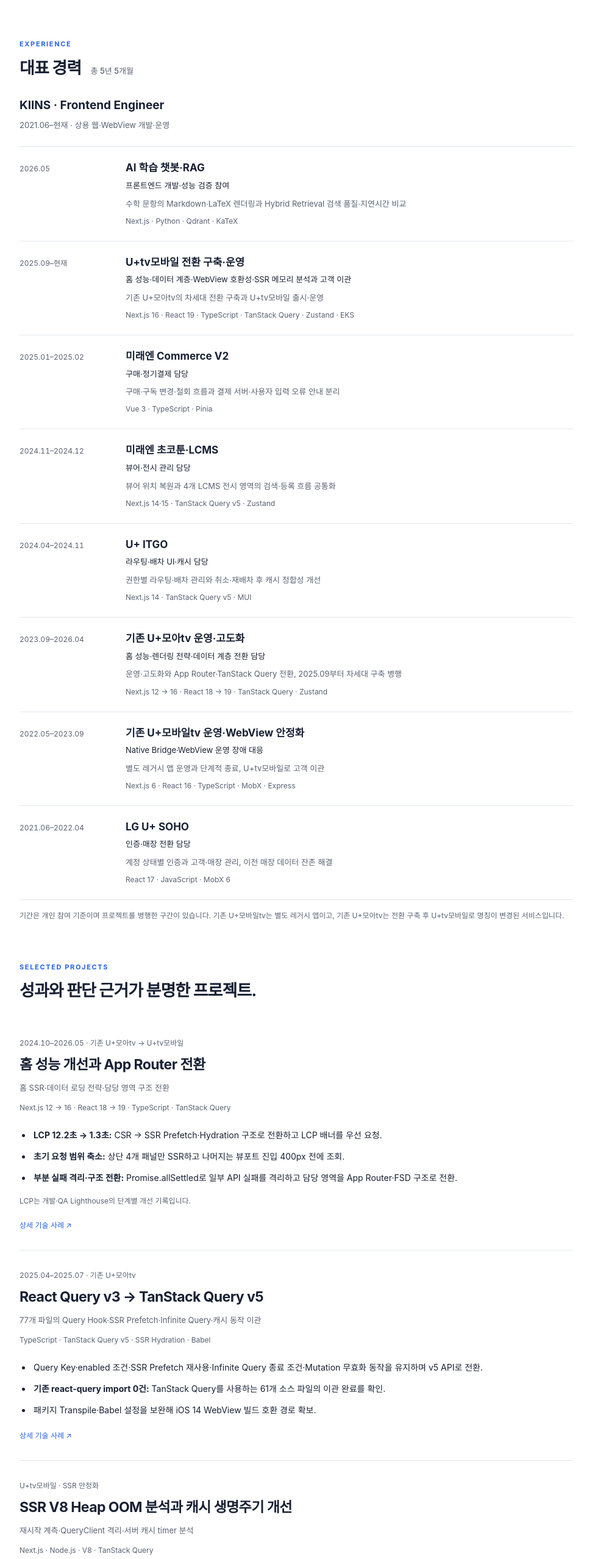
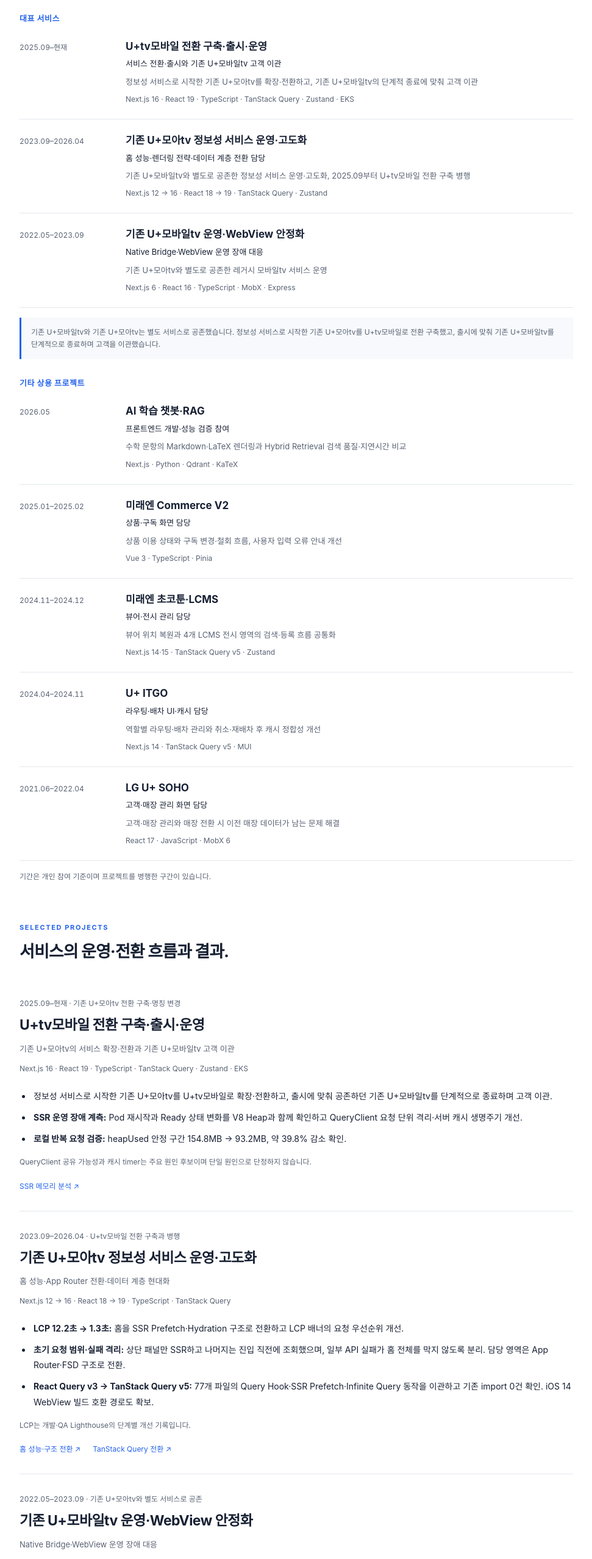
Before and after one commit to dongmin3891/ddongmy-os, a Next.js app: page /resume in a window 1280 px wide. Shown: the part 1379-3936 px from the top of the page at 61% size, without its empty margins (154-1125 px from the left). Built offline with nearby package versions, Linux system fonts and the light colour scheme; a web font is replaced by a local one.

Commit message:
feat: clarify resume project chronology

```diff
--- a/app/resume/page.tsx
+++ b/app/resume/page.tsx
@@ -49,7 +49,33 @@ const cases = [
   },
 ] as const
 
-const experienceRoles = [
+const representativeServiceRoles = [
+  {
+    name: 'U+tv모바일 전환 구축·출시·운영',
+    period: '2025.09–현재',
+    role: '서비스 전환·출시와 기존 U+모바일tv 고객 이관',
+    tech: 'Next.js 16 · React 19 · TypeScript · TanStack Query · Zustand · EKS',
+    detail:
+      '정보성 서비스로 시작한 기존 U+모아tv를 확장·전환하고, 기존 U+모바일tv의 단계적 종료에 맞춰 고객 이관',
+  },
+  {
+    name: '기존 U+모아tv 정보성 서비스 운영·고도화',
+    period: '2023.09–2026.04',
+    role: '홈 성능·렌더링 전략·데이터 계층 전환 담당',
+    tech: 'Next.js 12 → 16 · React 18 → 19 · TanStack Query · Zustand',
+    detail:
+      '기존 U+모바일tv와 별도로 공존한 정보성 서비스 운영·고도화, 2025.09부터 U+tv모바일 전환 구축 병행',
+  },
+  {
+    name: '기존 U+모바일tv 운영·WebView 안정화',
+    period: '2022.05–2023.09',
+    role: 'Native Bridge·WebView 운영 장애 대응',
+    tech: 'Next.js 6 · React 16 · TypeScript · MobX · Express',
+    detail: '기존 U+모아tv와 별도로 공존한 레거시 모바일tv 서비스 운영',
+  },
+] as const
+
+const additionalProjectRoles = [
   {
     name: 'AI 학습 챗봇·RAG',
     period: '2026.05',
@@ -59,18 +85,11 @@ const experienceRoles = [
       '수학 문항의 Markdown·LaTeX 렌더링과 Hybrid Retrieval 검색 품질·지연시간 비교',
   },
   {
-    name: 'U+tv모바일 전환 구축·운영',
-    period: '2025.09–현재',
-    role: '홈 성능·데이터 계층·WebView 호환성·SSR 메모리 분석과 고객 이관',
-    tech: 'Next.js 16 · React 19 · TypeScript · TanStack Query · Zustand · EKS',
-    detail: '기존 U+모아tv의 차세대 전환 구축과 U+tv모바일 출시·운영',
-  },
-  {
     name: '미래엔 Commerce V2',
     period: '2025.01–2025.02',
-    role: '구매·정기결제 담당',
+    role: '상품·구독 화면 담당',
     tech: 'Vue 3 · TypeScript · Pinia',
-    detail: '구매·구독 변경·철회 흐름과 결제 서버·사용자 입력 오류 안내 분리',
+    detail: '상품 이용 상태와 구독 변경·철회 흐름, 사용자 입력 오류 안내 개선',
   },
   {
     name: '미래엔 초코툰·LCMS',
@@ -84,29 +103,14 @@ const experienceRoles = [
     period: '2024.04–2024.11',
     role: '라우팅·배차 UI·캐시 담당',
     tech: 'Next.js 14 · TanStack Query v5 · MUI',
-    detail: '권한별 라우팅·배차 관리와 취소·재배차 후 캐시 정합성 개선',
-  },
-  {
-    name: '기존 U+모아tv 운영·고도화',
-    period: '2023.09–2026.04',
-    role: '홈 성능·렌더링 전략·데이터 계층 전환 담당',
-    tech: 'Next.js 12 → 16 · React 18 → 19 · TanStack Query · Zustand',
-    detail:
-      '운영·고도화와 App Router·TanStack Query 전환, 2025.09부터 차세대 구축 병행',
-  },
-  {
-    name: '기존 U+모바일tv 운영·WebView 안정화',
-    period: '2022.05–2023.09',
-    role: 'Native Bridge·WebView 운영 장애 대응',
-    tech: 'Next.js 6 · React 16 · TypeScript · MobX · Express',
-    detail: '별도 레거시 앱 운영과 단계적 종료, U+tv모바일로 고객 이관',
+    detail: '역할별 라우팅·배차 관리와 취소·재배차 후 캐시 정합성 개선',
   },
   {
     name: 'LG U+ SOHO',
     period: '2021.06–2022.04',
-    role: '인증·매장 전환 담당',
+    role: '고객·매장 관리 화면 담당',
     tech: 'React 17 · JavaScript · MobX 6',
-    detail: '계정 상태별 인증과 고객·매장 관리, 이전 매장 데이터 잔존 해결',
+    detail: '고객·매장 관리와 매장 전환 시 이전 매장 데이터가 남는 문제 해결',
   },
 ] as const
 
@@ -206,6 +210,159 @@ export default function ResumePage() {
             </div>
           </div>
         </section>
+        <section className={styles.section} aria-labelledby="experience">
+          <p className={styles.eyebrow}>EXPERIENCE</p>
+          <h2 id="experience">
+            대표 경력 <span className={styles.headingMeta}>총 5년 5개월</span>
+          </h2>
+          <p className={styles.company}>
+            KIINS · Frontend Engineer{' '}
+            <span>2021.06–현재 · 상용 웹·WebView 개발·운영</span>
+          </p>
+          <h3 className={styles.experienceGroupTitle}>대표 서비스</h3>
+          <div className={styles.experienceList}>
+            {representativeServiceRoles.map((item) => (
+              <article key={`${item.period}-${item.name}`}>
+                <p className={styles.period}>{item.period}</p>
+                <div>
+                  <h3>{item.name}</h3>
+                  <p className={styles.role}>{item.role}</p>
+                  <p className={styles.experienceDetail}>{item.detail}</p>
+                  <p className={styles.tech}>{item.tech}</p>
+                </div>
+              </article>
+            ))}
+          </div>
+          <p className={`${styles.note} ${styles.serviceLineage}`}>
+            기존 U+모바일tv와 기존 U+모아tv는 별도 서비스로 공존했습니다.
+            정보성 서비스로 시작한 기존 U+모아tv를 U+tv모바일로 전환 구축했고,
+            출시에 맞춰 기존 U+모바일tv를 단계적으로 종료하며 고객을 이관했습니다.
+          </p>
+          <h3 className={styles.experienceGroupTitle}>기타 상용 프로젝트</h3>
+          <div className={`${styles.experienceList} ${styles.additionalExperienceList}`}>
+            {additionalProjectRoles.map((item) => (
+              <article key={`${item.period}-${item.name}`}>
+                <p className={styles.period}>{item.period}</p>
+                <div>
+                  <h3>{item.name}</h3>
+                  <p className={styles.role}>{item.role}</p>
+                  <p className={styles.experienceDetail}>{item.detail}</p>
+                  <p className={styles.tech}>{item.tech}</p>
+                </div>
+              </article>
+            ))}
+          </div>
+          <p className={styles.note}>
+            기간은 개인 참여 기준이며 프로젝트를 병행한 구간이 있습니다.
+          </p>
+        </section>
+        <section className={styles.section} aria-labelledby="projects">
+          <p className={styles.eyebrow}>SELECTED PROJECTS</p>
+          <h2 id="projects">서비스의 운영·전환 흐름과 결과.</h2>
+          <article className={styles.project}>
+            <p className={styles.period}>
+              2025.09–현재 · 기존 U+모아tv 전환 구축·명칭 변경
+            </p>
+            <h3>U+tv모바일 전환 구축·출시·운영</h3>
+            <p className={styles.role}>
+              기존 U+모아tv의 서비스 확장·전환과 기존 U+모바일tv 고객 이관
+            </p>
+            <p className={styles.tech}>
+              Next.js 16 · React 19 · TypeScript · TanStack Query · Zustand · EKS
+            </p>
+            <ul>
+              <li>
+                정보성 서비스로 시작한 기존 U+모아tv를 U+tv모바일로 확장·전환하고,
+                출시에 맞춰 공존하던 기존 U+모바일tv를 단계적으로 종료하며 고객
+                이관.
+              </li>
+              <li>
+                <strong>SSR 운영 장애 계측:</strong> Pod 재시작과 Ready 상태 변화를
+                V8 Heap과 함께 확인하고 QueryClient 요청 단위 격리·서버 캐시
+                생명주기 개선.
+              </li>
+              <li>
+                <strong>로컬 반복 요청 검증:</strong> heapUsed 안정 구간 154.8MB →
+                93.2MB, 약 39.8% 감소 확인.
+              </li>
+            </ul>
+            <p className={styles.note}>
+              QueryClient 공유 가능성과 캐시 timer는 주요 원인 후보이며 단일
+              원인으로 단정하지 않습니다.
+            </p>
+            <div className={styles.projectLinks}>
+              <Link href={cases[1].href}>SSR 메모리 분석 ↗</Link>
+            </div>
+          </article>
+          <article className={styles.project}>
+            <p className={styles.period}>
+              2023.09–2026.04 · U+tv모바일 전환 구축과 병행
+            </p>
+            <h3>기존 U+모아tv 정보성 서비스 운영·고도화</h3>
+            <p className={styles.role}>
+              홈 성능·App Router 전환·데이터 계층 현대화
+            </p>
+            <p className={styles.tech}>
+              Next.js 12 → 16 · React 18 → 19 · TypeScript · TanStack Query
+            </p>
+            <ul>
+              <li>
+                <strong>LCP 12.2초 → 1.3초:</strong> 홈을 SSR
+                Prefetch·Hydration 구조로 전환하고 LCP 배너의 요청 우선순위 개선.
+              </li>
+              <li>
+                <strong>초기 요청 범위·실패 격리:</strong> 상단 패널만 SSR하고
+                나머지는 진입 직전에 조회했으며, 일부 API 실패가 홈 전체를 막지
+                않도록 분리. 담당 영역은 App Router·FSD 구조로 전환.
+              </li>
+              <li>
+                <strong>React Query v3 → TanStack Query v5:</strong> 77개 파일의
+                Query Hook·SSR Prefetch·Infinite Query 동작을 이관하고 기존 import
+                0건 확인. iOS 14 WebView 빌드 호환 경로도 확보.
+              </li>
+            </ul>
+            <p className={styles.note}>
+              LCP는 개발·QA Lighthouse의 단계별 개선 기록입니다.
+            </p>
+            <div className={styles.projectLinks}>
+              <Link href={cases[0].href}>홈 성능·구조 전환 ↗</Link>
+              <Link href={cases[2].href}>TanStack Query 전환 ↗</Link>
+            </div>
+          </article>
+          <article className={styles.project}>
+            <p className={styles.period}>
+              2022.05–2023.09 · 기존 U+모아tv와 별도 서비스로 공존
+            </p>
+            <h3>기존 U+모바일tv 운영·WebView 안정화</h3>
+            <p className={styles.role}>
+              Native Bridge·WebView 운영 장애 대응
+            </p>
+            <p className={styles.tech}>
+              Next.js 6 · React 16 · TypeScript · MobX · Express
+            </p>
+            <ul>
+              <li>
+                모바일 Safari·Chrome·iOS WebView와 Native Bridge의 이벤트·화면
+                복원 시점 차이를 구분해 운영 이슈 대응.
+              </li>
+              <li>
+                반복 생성되는 공통 컴포넌트에서 MobX autorun disposer 누락과
+                reaction 누적을 확인하고, unmount 시 구독을 해제하도록 개선.
+              </li>
+              <li>
+                서비스 종료 후 동일 패턴의 독립 환경에서 1,000회 반복 검증해 잔존
+                reaction·callback 1,000개 → 0개와 GC 후 Heap 기준선 회복 확인.
+              </li>
+            </ul>
+            <p className={styles.note}>
+              1,000회 반복·1,000개 → 0개는 서비스 종료 후 독립 재현 결과이며
+              운영 환경의 측정값이 아닙니다.
+            </p>
+            <div className={styles.projectLinks}>
+              <Link href={cases[3].href}>MobX 메모리 분석 ↗</Link>
+            </div>
+          </article>
+        </section>
         <section className={styles.section} aria-labelledby="skills">
           <p className={styles.eyebrow}>CORE SKILLS</p>
           <h2 id="skills">실무에서 검증한 기술을 중심으로.</h2>
@@ -223,163 +380,6 @@ export default function ResumePage() {
               <dd>SSR · WebView · Node.js · EKS</dd>
             </div>
           </dl>
-        </section>
-        <section className={styles.section} aria-labelledby="experience">
-          <p className={styles.eyebrow}>EXPERIENCE</p>
-          <h2 id="experience">
-            대표 경력 <span className={styles.headingMeta}>총 5년 5개월</span>
-          </h2>
-          <p className={styles.company}>
-            KIINS · Frontend Engineer{' '}
-            <span>2021.06–현재 · 상용 웹·WebView 개발·운영</span>
-          </p>
-          <div className={styles.experienceList}>
-            {experienceRoles.map((item) => (
-              <article key={`${item.period}-${item.name}`}>
-                <p className={styles.period}>{item.period}</p>
-                <div>
-                  <h3>{item.name}</h3>
-                  <p className={styles.role}>{item.role}</p>
-                  <p className={styles.experienceDetail}>{item.detail}</p>
-                  <p className={styles.tech}>{item.tech}</p>
-                </div>
-              </article>
-            ))}
-          </div>
-          <p className={styles.note}>
-            기간은 개인 참여 기준이며 프로젝트를 병행한 구간이 있습니다. 기존
-            U+모바일tv는 별도 레거시 앱이고, 기존 U+모아tv는 전환 구축 후
-            U+tv모바일로 명칭이 변경된 서비스입니다.
-          </p>
-        </section>
-        <section className={styles.section} aria-labelledby="projects">
-          <p className={styles.eyebrow}>SELECTED PROJECTS</p>
-          <h2 id="projects">성과와 판단 근거가 분명한 프로젝트.</h2>
-          <article className={styles.project}>
-            <p className={styles.period}>
-              2024.10–2026.05 · 기존 U+모아tv → U+tv모바일
-            </p>
-            <h3>홈 성능 개선과 App Router 전환</h3>
-            <p className={styles.role}>
-              홈 SSR·데이터 로딩 전략·담당 영역 구조 전환
-            </p>
-            <p className={styles.tech}>
-              Next.js 12 → 16 · React 18 → 19 · TypeScript · TanStack Query
-            </p>
-            <ul>
-              <li>
-                <strong>LCP 12.2초 → 1.3초:</strong> CSR → SSR
-                Prefetch·Hydration 구조로 전환하고 LCP 배너를 우선 요청.
-              </li>
-              <li>
-                <strong>초기 요청 범위 축소:</strong> 상단 4개 패널만 SSR하고
-                나머지는 뷰포트 진입 400px 전에 조회.
-              </li>
-              <li>
-                <strong>부분 실패 격리·구조 전환:</strong> Promise.allSettled로
-                일부 API 실패를 격리하고 담당 영역을 App Router·FSD 구조로 전환.
-              </li>
-            </ul>
-            <p className={styles.note}>
-              LCP는 개발·QA Lighthouse의 단계별 개선 기록입니다.
-            </p>
-            <div className={styles.projectLinks}>
-              <Link href={cases[0].href}>상세 기술 사례 ↗</Link>
-            </div>
-          </article>
-          <article className={styles.project}>
-            <p className={styles.period}>2025.04–2025.07 · 기존 U+모아tv</p>
-            <h3>React Query v3 → TanStack Query v5</h3>
-            <p className={styles.role}>
-              77개 파일의 Query Hook·SSR Prefetch·Infinite Query·캐시 동작 이관
-            </p>
-            <p className={styles.tech}>
-              TypeScript · TanStack Query v5 · SSR Hydration · Babel
-            </p>
-            <ul>
-              <li>
-                Query Key·enabled 조건·SSR Prefetch 재사용·Infinite Query 종료
-                조건·Mutation 무효화 동작을 유지하며 v5 API로 전환.
-              </li>
-              <li>
-                <strong>기존 react-query import 0건:</strong> TanStack Query를
-                사용하는 61개 소스 파일의 이관 완료를 확인.
-              </li>
-              <li>
-                패키지 Transpile·Babel 설정을 보완해 iOS 14 WebView 빌드 호환
-                경로 확보.
-              </li>
-            </ul>
-            <div className={styles.projectLinks}>
-              <Link href={cases[2].href}>상세 기술 사례 ↗</Link>
-            </div>
-          </article>
-          <article className={styles.project}>
-            <p className={styles.period}>U+tv모바일 · SSR 안정화</p>
-            <h3>SSR V8 Heap OOM 분석과 캐시 생명주기 개선</h3>
-            <p className={styles.role}>
-              재시작 계측·QueryClient 격리·서버 캐시 timer 분석
-            </p>
-            <p className={styles.tech}>
-              Next.js · Node.js · V8 · TanStack Query
-            </p>
-            <ul>
-              <li>
-                <strong>운영 장애 계측:</strong> 동일 Pod의 재시작이 0회 → 7회로
-                증가하고 Ready 상태가 1 → 0 → 1로 반복 전환되는 현상을 V8 Heap과
-                함께 확인.
-              </li>
-              <li>
-                <strong>캐시 생명주기 정리:</strong> QueryClient를 요청 단위로
-                격리하고 서버 캐시·Prefetch의 gcTime을 Infinity로 조정해 요청 간
-                참조와 timer 생명주기를 정리.
-              </li>
-              <li>
-                <strong>로컬 반복 요청 검증:</strong> heapUsed 안정 구간 154.8MB
-                → 93.2MB, 약 39.8% 감소 확인.
-              </li>
-            </ul>
-            <p className={styles.note}>
-              QueryClient 공유 가능성과 캐시 timer는 주요 원인 후보이며 단일
-              원인으로 단정하지 않습니다.
-            </p>
-            <div className={styles.projectLinks}>
-              <Link href={cases[1].href}>상세 기술 사례 ↗</Link>
-            </div>
-          </article>
-          <article className={styles.project}>
-            <p className={styles.period}>2022.10 · 기존 U+모바일tv</p>
-            <h3>반복 화면 전환 종료 원인 추적·MobX reaction 정리</h3>
-            <p className={styles.role}>
-              공통 컴포넌트의 구독 생명주기 분석·운영 장애 개선
-            </p>
-            <p className={styles.tech}>
-              Next.js 6 · React 16 · TypeScript · MobX
-            </p>
-            <ul>
-              <li>
-                <strong>반복 화면 전환 종료 원인 추적:</strong> 홈·상세에서 반복
-                생성되는 공통 컴포넌트의 autorun disposer 누락과 reaction 누적을
-                확인.
-              </li>
-              <li>
-                <strong>구독 생명주기 정리:</strong> autorun disposer를 보관하고
-                unmount 시 호출해 화면과 함께 reaction이 해제되도록 개선.
-              </li>
-              <li>
-                <strong>독립 환경 1,000회 검증:</strong> 서비스 종료 후 MobX
-                4.9.2 동일 패턴에서 잔존 reaction·callback 1,000개 → 0개, GC 후
-                Heap 기준선 회복 확인.
-              </li>
-            </ul>
-            <p className={styles.note}>
-              1,000회 반복·1,000개 → 0개는 서비스 종료 후 독립 재현 결과이며
-              운영 환경의 측정값이 아닙니다.
-            </p>
-            <div className={styles.projectLinks}>
-              <Link href={cases[3].href}>상세 기술 사례 ↗</Link>
-            </div>
-          </article>
         </section>
         <section className={styles.section} aria-labelledby="personal">
           <p className={styles.eyebrow}>OPEN SOURCE &amp; PERSONAL</p>
--- a/app/resume/resume.module.css
+++ b/app/resume/resume.module.css
@@ -232,6 +232,13 @@
   font-weight: 400;
   margin-top: 4px;
 }
+.experienceGroupTitle {
+  margin-top: 28px;
+  color: var(--accent);
+  font-size: 13px;
+  font-weight: 700;
+  letter-spacing: 0.04em;
+}
 .experienceList > article {
   display: grid;
   grid-template-columns: 150px minmax(0, 1fr);
@@ -261,6 +268,14 @@
 }
 .experienceList .tech {
   margin-top: 7px;
+}
+.additionalExperienceList {
+  margin-top: 0;
+}
+.serviceLineage {
+  padding: 14px 16px;
+  border-left: 3px solid var(--accent);
+  background: #f7f9fc;
 }
 .project {
   padding: 30px 0;
@@ -512,6 +527,7 @@
   }
   .eyebrow {
     font-size: 8pt;
+    break-after: avoid;
   }
   .strengths {
     grid-template-columns: repeat(3, minmax(0, 1fr));
@@ -547,11 +563,15 @@
     padding: 14px 0;
     break-inside: avoid;
   }
-  .experienceList > article:nth-child(6) {
-    break-before: page;
+  .experienceGroupTitle {
+    margin-top: 20px;
+    break-after: avoid;
   }
   .experienceList + .note {
     break-inside: avoid;
+  }
+  .serviceLineage {
+    padding: 10px 12px;
   }
   .experienceList h3 {
     font-size: 10pt;
```
